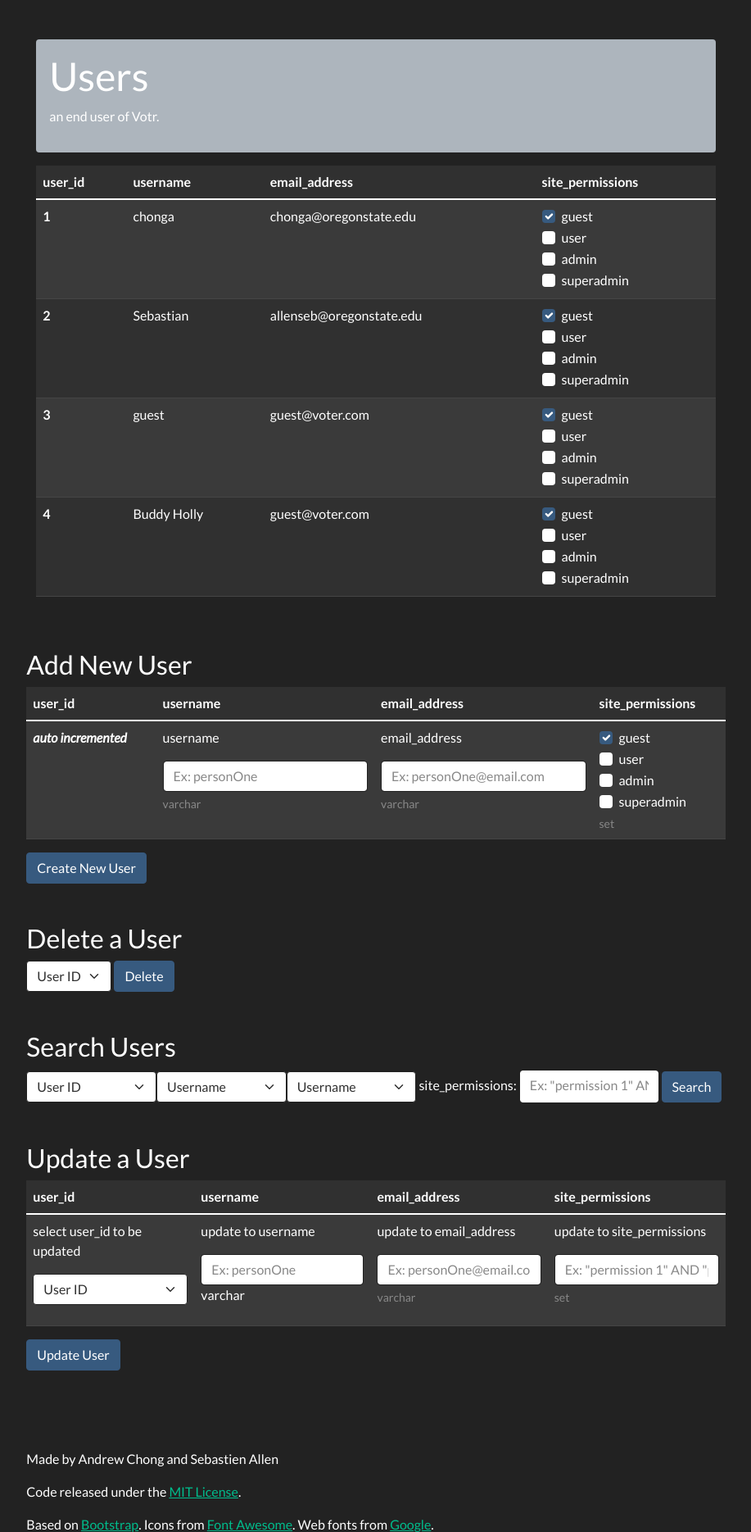
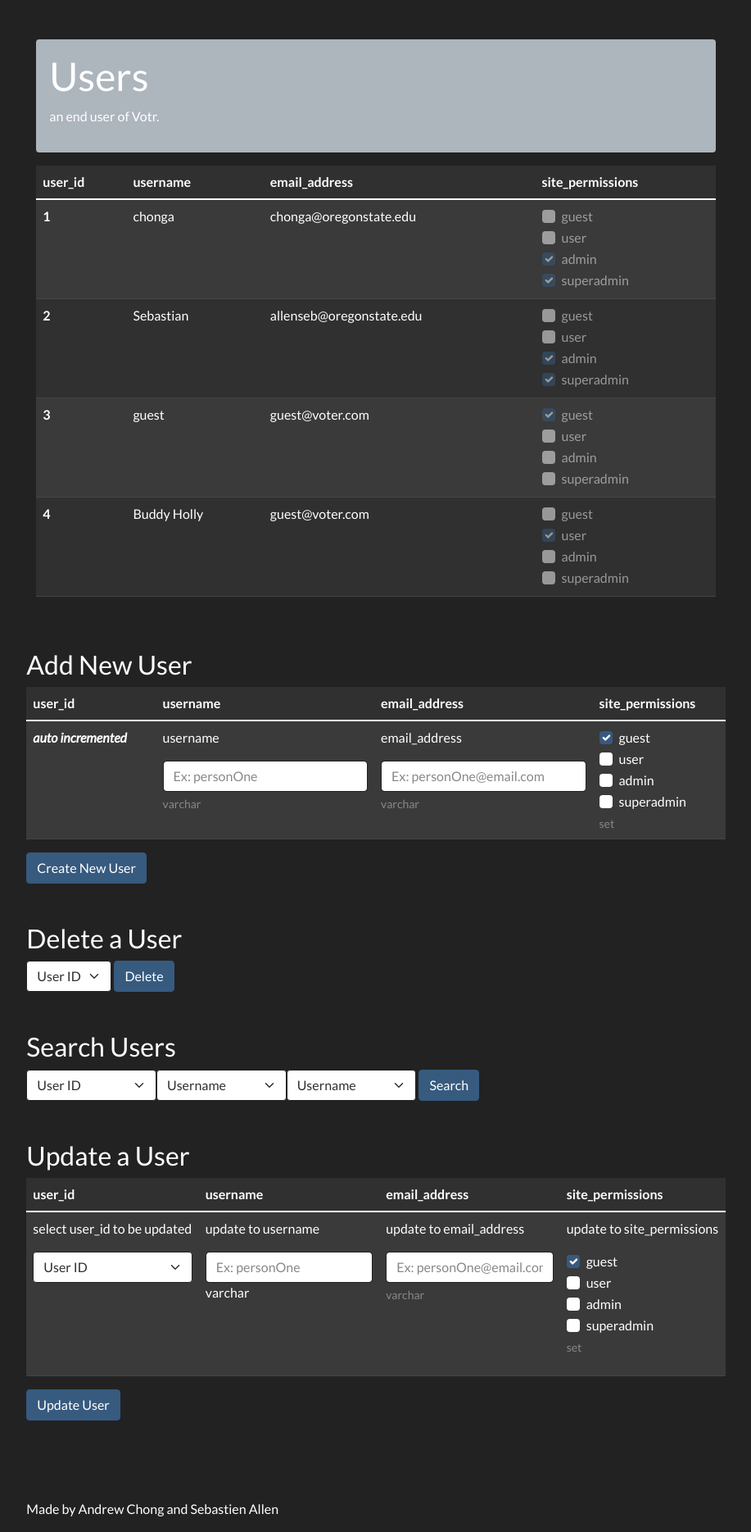
Before and after one commit to opheron/votr-flask, a Flask app: page /users in a window 1280 px wide. Shown: the part 72-1941 px from the top of the page at 82% size, without its empty margins (181-1098 px from the left). Run offline with Flask 2, Linux system fonts and the light colour scheme; some libraries are stand-ins or nearby versions.

Commit message:
update user.html with checkboxes

```diff
--- a/templates/users.html
+++ b/templates/users.html
@@ -26,8 +26,7 @@
               type="checkbox"
               value=""
               id="flexCheckDefault"
-              checked=""
-              data-com.bitwarden.browser.user-edited="yes"
+              disabled
             />
             <label class="form-check-label" for="flexCheckDefault">
               guest
@@ -39,6 +38,7 @@
               type="checkbox"
               value=""
               id="flexCheckDefault"
+              disabled
             />
             <label class="form-check-label" for="flexCheckDefault">
               user
@@ -50,6 +50,8 @@
               type="checkbox"
               value=""
               id="flexCheckDefault"
+              checked=""
+              disabled
             />
             <label class="form-check-label" for="flexCheckDefault">
               admin
@@ -61,6 +63,8 @@
               type="checkbox"
               value=""
               id="flexCheckDefault"
+              checked=""
+              disabled
             />
             <label class="form-check-label" for="flexCheckDefault">
               superadmin
@@ -72,25 +76,25 @@
         <td>Sebastian</td>
         <td>allenseb@oregonstate.edu</td>
         <td>              <div class="form-check">
-          <input class="form-check-input" type="checkbox" value="" id="flexCheckDefault" checked="" data-com.bitwarden.browser.user-edited="yes">
+          <input class="form-check-input" type="checkbox" value="" id="flexCheckDefault" disabled>
           <label class="form-check-label" for="flexCheckDefault">
             guest
           </label>
         </div>
         <div class="form-check">
-          <input class="form-check-input" type="checkbox" value="" id="flexCheckDefault">
+          <input class="form-check-input" type="checkbox" value="" id="flexCheckDefault" disabled>
           <label class="form-check-label" for="flexCheckDefault">
             user
           </label>
         </div>
         <div class="form-check">
-          <input class="form-check-input" type="checkbox" value="" id="flexCheckDefault">
+          <input class="form-check-input" type="checkbox" value="" id="flexCheckDefault" checked="" disabled>
           <label class="form-check-label" for="flexCheckDefault">
             admin
           </label>
         </div>
         <div class="form-check">
-          <input class="form-check-input" type="checkbox" value="" id="flexCheckDefault">
+          <input class="form-check-input" type="checkbox" value="" id="flexCheckDefault" checked="" disabled>
           <label class="form-check-label" for="flexCheckDefault">
             superadmin
           </label>
@@ -101,25 +105,25 @@
         <td>guest</td>
         <td>guest@voter.com</td>
         <td>              <div class="form-check">
-          <input class="form-check-input" type="checkbox" value="" id="flexCheckDefault" checked="" data-com.bitwarden.browser.user-edited="yes">
+          <input class="form-check-input" type="checkbox" value="" id="flexCheckDefault" checked="" disabled>
           <label class="form-check-label" for="flexCheckDefault">
             guest
           </label>
         </div>
         <div class="form-check">
-          <input class="form-check-input" type="checkbox" value="" id="flexCheckDefault">
+          <input class="form-check-input" type="checkbox" value="" id="flexCheckDefault" disabled>
           <label class="form-check-label" for="flexCheckDefault">
             user
           </label>
         </div>
         <div class="form-check">
-          <input class="form-check-input" type="checkbox" value="" id="flexCheckDefault">
+          <input class="form-check-input" type="checkbox" value="" id="flexCheckDefault" disabled>
           <label class="form-check-label" for="flexCheckDefault">
             admin
           </label>
         </div>
         <div class="form-check">
-          <input class="form-check-input" type="checkbox" value="" id="flexCheckDefault">
+          <input class="form-check-input" type="checkbox" value="" id="flexCheckDefault" disabled>
           <label class="form-check-label" for="flexCheckDefault">
             superadmin
           </label>
@@ -130,25 +134,25 @@
         <td>Buddy Holly</td>
         <td>guest@voter.com</td>
         <td>              <div class="form-check">
-          <input class="form-check-input" type="checkbox" value="" id="flexCheckDefault" checked="" data-com.bitwarden.browser.user-edited="yes">
+          <input class="form-check-input" type="checkbox" value="" id="flexCheckDefault" disabled>
           <label class="form-check-label" for="flexCheckDefault">
             guest
           </label>
         </div>
         <div class="form-check">
-          <input class="form-check-input" type="checkbox" value="" id="flexCheckDefault">
+          <input class="form-check-input" type="checkbox" value="" id="flexCheckDefault" checked="" disabled>
           <label class="form-check-label" for="flexCheckDefault">
             user
           </label>
         </div>
         <div class="form-check">
-          <input class="form-check-input" type="checkbox" value="" id="flexCheckDefault">
+          <input class="form-check-input" type="checkbox" value="" id="flexCheckDefault" disabled>
           <label class="form-check-label" for="flexCheckDefault">
             admin
           </label>
         </div>
         <div class="form-check">
-          <input class="form-check-input" type="checkbox" value="" id="flexCheckDefault">
+          <input class="form-check-input" type="checkbox" value="" id="flexCheckDefault" disabled>
           <label class="form-check-label" for="flexCheckDefault">
             superadmin
           </label>
@@ -210,7 +214,7 @@
           </td>
           <td>
               <div class="form-check">
-                <input class="form-check-input" type="checkbox" value="" id="flexCheckDefault" checked="" data-com.bitwarden.browser.user-edited="yes">
+                <input class="form-check-input" type="checkbox" value="" id="flexCheckDefault" checked="">
                 <label class="form-check-label" for="flexCheckDefault">
                   guest
                 </label>
@@ -296,15 +300,6 @@
         <option value="4">guest@voter.com</option>
       </select>
     </div>
-    <label for="site-permissions-search">site_permissions: </label>
-    <input
-      type="text"
-      style="display: inline; width: 20%; padding-bottom: 9px"
-      class="form-control"
-      id="site-permissions-search"
-      placeholder='Ex: "permission 1" AND "permission 2"'
-    />
-    <!-- not sure what 'type' to use here-->
     <!--style part was just to make it inline, if you know a better way you can update, or just add this part to the css-->
 
     <button type="submit" class="btn btn-primary">Search</button
@@ -385,14 +380,31 @@
               <label for="users-update-site-permissions" class="form-label mb-3"
                 >update to site_permissions</label
               >
-              <input
-                type="text"
-                class="form-control"
-                id="users-update-site-permissions"
-                aria-describedby="update-site-permissions-help"
-                placeholder='Ex: "permission 1" AND "permission 2"'
-              />
-              <!-- not sure what 'type' to use here-->
+
+              <div class="form-check">
+                <input class="form-check-input" type="checkbox" value="" id="flexCheckDefault" checked="">
+                <label class="form-check-label" for="flexCheckDefault">
+                  guest
+                </label>
+              </div>
+              <div class="form-check">
+                <input class="form-check-input" type="checkbox" value="" id="flexCheckDefault">
+                <label class="form-check-label" for="flexCheckDefault">
+                  user
+                </label>
+              </div>
+              <div class="form-check">
+                <input class="form-check-input" type="checkbox" value="" id="flexCheckDefault">
+                <label class="form-check-label" for="flexCheckDefault">
+                  admin
+                </label>
+              </div>
+              <div class="form-check">
+                <input class="form-check-input" type="checkbox" value="" id="flexCheckDefault">
+                <label class="form-check-label" for="flexCheckDefault">
+                  superadmin
+                </label>
+              </div>
               <div id="update-site-permissions-help" class="form-text">set</div>
             </div>
           </td>
```
